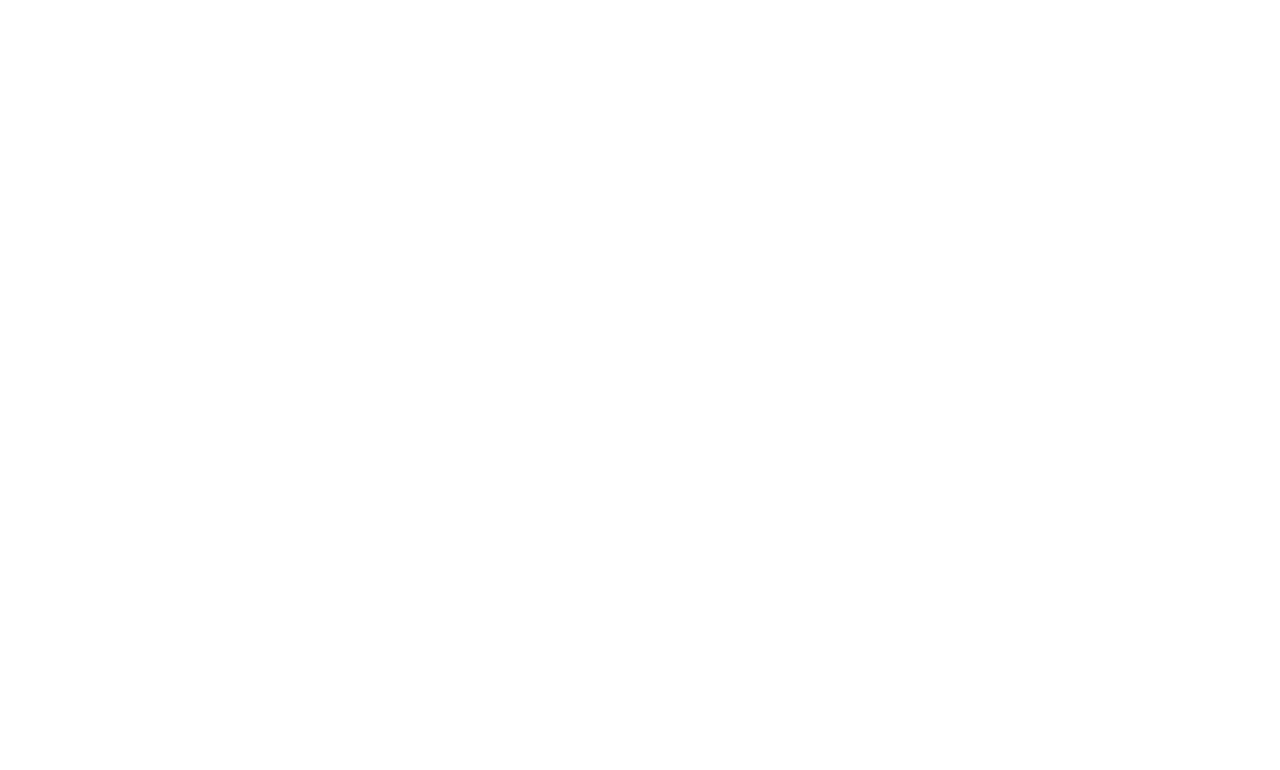
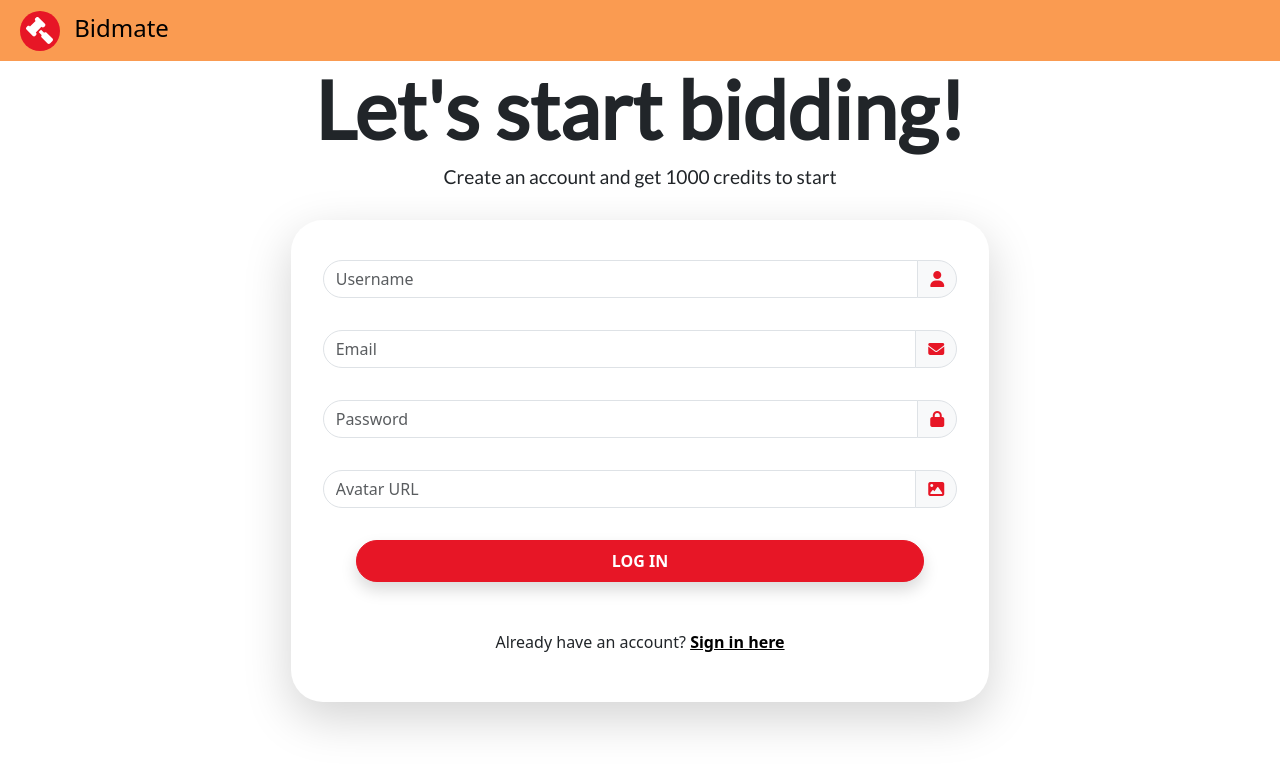
Before and after one commit to ellie489/Semester-project-2, a website: page register/index.html in a window 1280 px wide. Drawn offline with nearby package versions, Linux system fonts and the light colour scheme.

Commit message:
Styles register page

```diff
--- a/register/index.html
+++ b/register/index.html
@@ -1,12 +1,84 @@
 <!DOCTYPE html>
 <html lang="en">
-<head>
-    <meta charset="UTF-8">
-    <meta name="viewport" content="width=device-width, initial-scale=1.0">
-    <title>Document</title>
-    <link rel="stylesheet" href="../dist/css/styles.css">
-</head>
-<body>
+  <head>
+    <meta charset="UTF-8" />
+    <meta name="viewport" content="width=device-width, initial-scale=1.0" />
+    <meta description="Bidmate auction homepage" />
+    <title>Bidmate | Register </title>
+    <link rel="stylesheet" href="../dist/css/styles.css" />
+    <script
+      defer
+      src="../node_modules/bootstrap/dist/js/bootstrap.bundle.min.js"
+    ></script>
+    <script
+      defer
+      src="https://kit.fontawesome.com/88b8d69470.js"
+      crossorigin="anonymous"
+    ></script>
+  </head>
+  <body>
+    <nav class="navbar navbar-expand-lg bg-primary d-flex">
+      <div class="container-fluid">
+        <a class="navbar-brand" href="../index.html">
+          <img src="/icons/bidmate-icon.svg" alt="Bidmate icon" class="mx-2" />
+          Bidmate
+        </a>
+        <div class="collapse navbar-collapse" id="navbarSupportedContent"></div>
+      </div>
+    </nav>
+    <div class="register-container d-flex flex-column align-items-center"> <main>
 
-</body>
+      <div class="d-flex flex-column px-4 justify-content-center align-items-center"><h1 class="fw-bold ">Let's start bidding!
+        </h1>
+      <p class="h6">Create an account and get 1000 credits to start</p></div>
+        <div class="container register-form shadow-lg rounded p-2 mt-4">
+          <form>
+            <div class="my-2 p-4 pb-0">
+                <div class="input-group">
+
+                    <input type="text" class="form-control" placeholder="Username" aria-label="Username" aria-describedby="username" id="username">
+                  <span class="input-group-text">
+                    <i class="fa-solid fa-user" style="color: #E71626;"></i>
+                    </span></div>
+
+            </div>
+            <div class="my-2 p-4 pb-0">
+                <div class="input-group">
+
+                    <input type="email" class="form-control" placeholder="Email" aria-label="emailHelp" aria-describedby="email" id="email">
+                  <span class="input-group-text">
+                        <i class="fa-solid fa-envelope" style="color: #E71626;"></i>
+                    </span></div>
+
+            </div>
+            <div class="my-2 p-4 pb-0">
+                <div class="input-group">
+
+                    <input type="password" class="form-control" placeholder="Password" aria-label="passwordHelp" aria-describedby="password" id="password">
+                  <span class="input-group-text">
+                        <i class="fa-solid fa-lock" style="color: #E71626;"></i>
+                    </span></div>
+            </div>
+            <div class="mb-2 p-4">
+                <div class="input-group">
+
+                    <input type="text" class="form-control" placeholder="Avatar URL" aria-label="Avatar image url" aria-describedby="avatar" id="avatar">
+                  <span class="input-group-text">
+                    <i class="fa-solid fa-image" style="color: #E71626;"></i>
+                    </span></div>
+
+            </div>
+
+            <div class="d-grid gap-2 col-10 mx-auto mb-5">
+                <button type="submit" class="btn btn-secondary shadow py-2 fw-bold text-uppercase">
+                  Log in
+                </button>
+              </div>
+          </form>
+           <div class="container d-flex justify-content-center my-4"><p>Already have an account? <a href="/login/" class="text-black fw-bold">Sign in here</a></p></div>
+        </div>
+
+      </main>
+    </div>
+  </body>
 </html>
```
